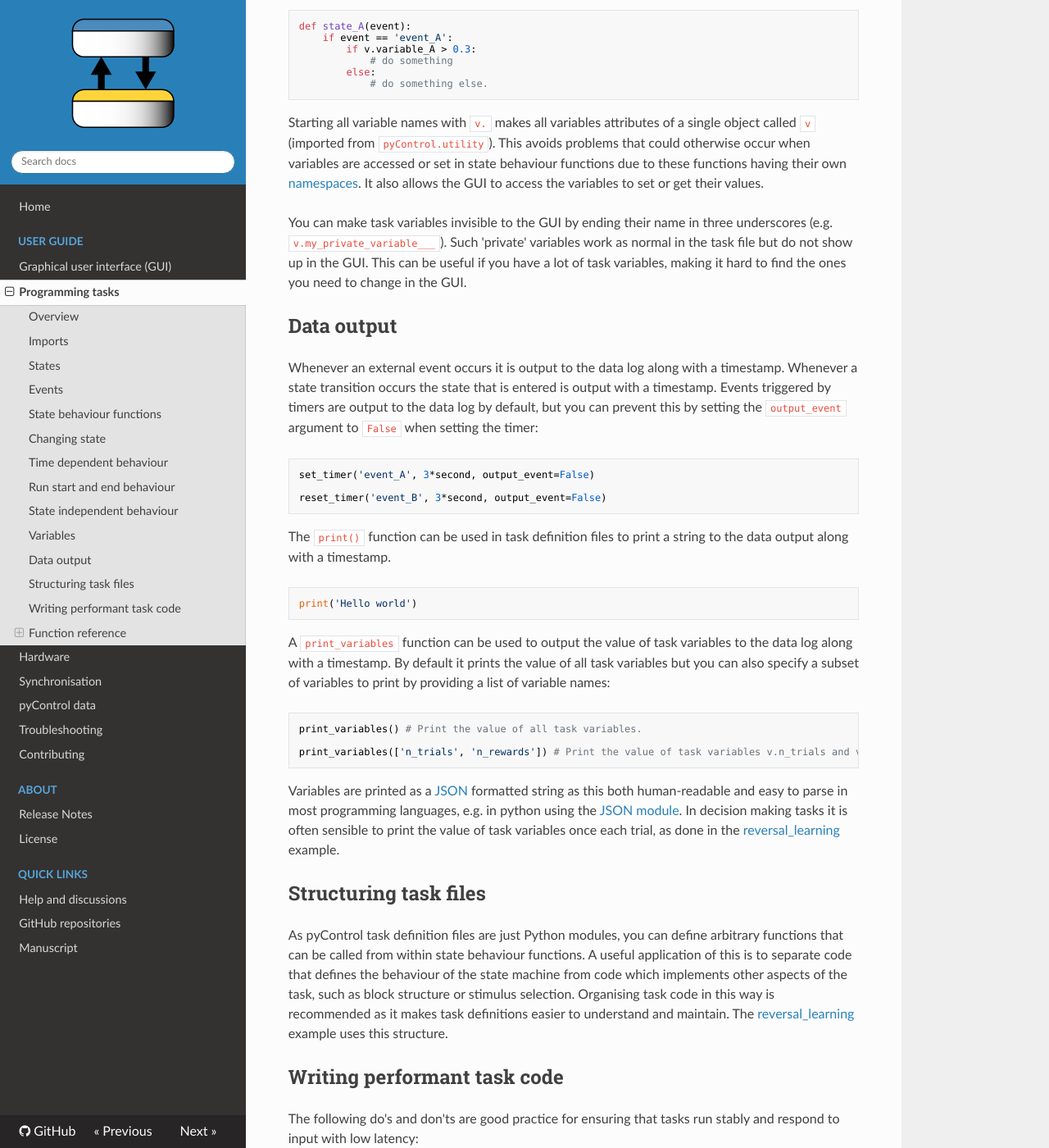
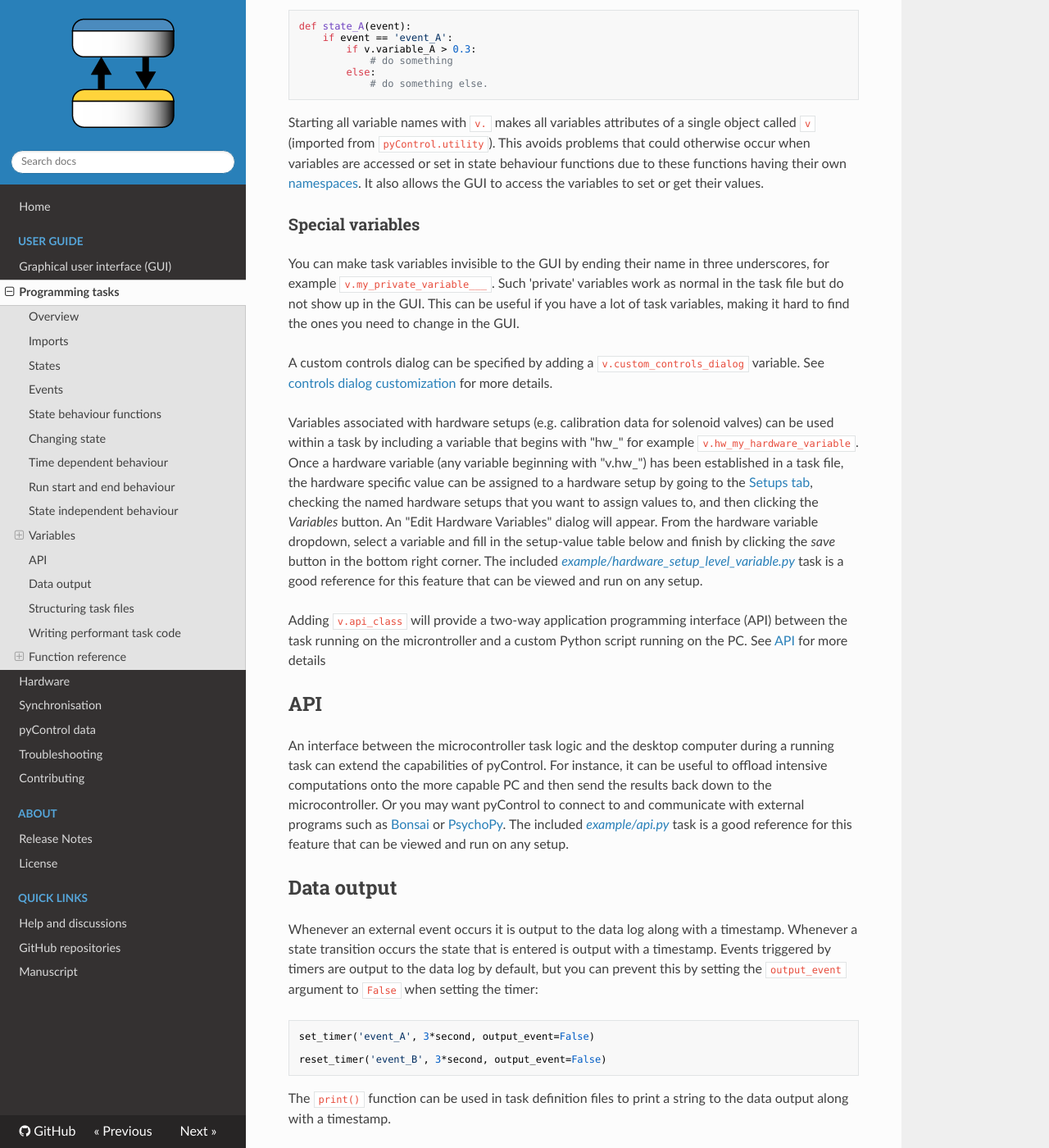
Before and after one commit to pyControl/docs, an MkDocs documentation site: the page built from docs/user-guide/programming-tasks.md, in a window 1280 px wide and 1400 px high, scrolled down 5760 px. Shown: the whole window at 82% size. Built offline with MkDocs 1.6.1, drawn with Linux system fonts in a browser that asks for light colours; nearby versions of some CDN libraries.

Commit message:
updates
- renamed all instances of "variables dialog" with "controls dialog"
- added information about accessing GUI settings
- note about experiment subfolder
- updated pulse duty cycle information
- added information about special variables: hidden, custom_controls_dialog, hw_, and api_class
- added note about viewing the error log

```diff
--- a/docs/user-guide/programming-tasks.md
+++ b/docs/user-guide/programming-tasks.md
@@ -229,7 +229,25 @@ def state_A(event):
 
 Starting all variable names with `v.` makes all variables attributes of a single object called `v` (imported from `pyControl.utility`).  This avoids problems that could otherwise occur when variables are accessed or set in state behaviour functions due to these functions having their own [namespaces](https://docs.python.org/3/tutorial/classes.html).  It also allows the GUI to access the variables to set or get their values.
 
-You can make task variables invisible to the GUI by ending their name in three underscores (e.g. `v.my_private_variable___`).  Such 'private' variables work as normal in the task file but do not show up in the GUI.  This can be useful if you have a lot of task variables, making it hard to find the ones you need to change in the GUI.
+### Special variables
+
+You can make task variables invisible to the GUI by ending their name in three underscores, for example `v.my_private_variable___`.  Such 'private' variables work as normal in the task file but do not show up in the GUI.  This can be useful if you have a lot of task variables, making it hard to find the ones you need to change in the GUI.
+
+A custom controls dialog can be specified by adding a `v.custom_controls_dialog` variable. See [controls dialog customization](graphical-user-interface.md#controls-dialog) for more details.
+
+Variables associated with hardware setups (e.g. calibration data for solenoid valves) can be used within a task by including a variable that begins with "hw_" for example `v.hw_my_hardware_variable`.
+Once a hardware variable (any variable beginning with "v.hw_") has been established in a task file, the hardware specific value can be assigned to a hardware setup by going to the [Setups tab](graphical-user-interface.md#setups-tab), checking the named hardware setups that you want to assign values to, and then clicking the *Variables* button.
+An "Edit Hardware Variables" dialog will appear.
+From the hardware variable dropdown, select a variable and fill in the setup-value table below and finish by clicking the *save* button in the bottom right corner.
+The included [*example/hardware_setup_level_variable.py*](https://github.com/pyControl/code/blob/master/tasks/example/hardware_setup_level_variable.py) task is a good reference for this feature that can be viewed and run on any setup.
+
+Adding `v.api_class` will provide a two-way application programming interface (API) between the task running on the microntroller and a custom Python script running on the PC.  See [API](#api) for more details
+
+## API
+An interface between the microcontroller task logic and the desktop computer during a running task can extend the capabilities of pyControl.
+For instance, it can be useful to offload intensive computations onto the more capable PC and then send the results back down to the microcontroller.
+Or you may want pyControl to connect to and communicate with external programs such as [Bonsai](https://www.bonsai-rx.org) or [PsychoPy](https://www.psychopy.org).
+The included [*example/api.py*](https://github.com/pyControl/code/blob/master/tasks/example/api.py) task is a good reference for this feature that can be viewed and run on any setup.
 
 ## Data output
 
```
Also changed, not shown: docs/user-guide/graphical-user-interface.md (+18 -14 lines), docs/user-guide/hardware.md (+1 -1 lines), docs/user-guide/troubleshooting.md (+3 -0 lines).
